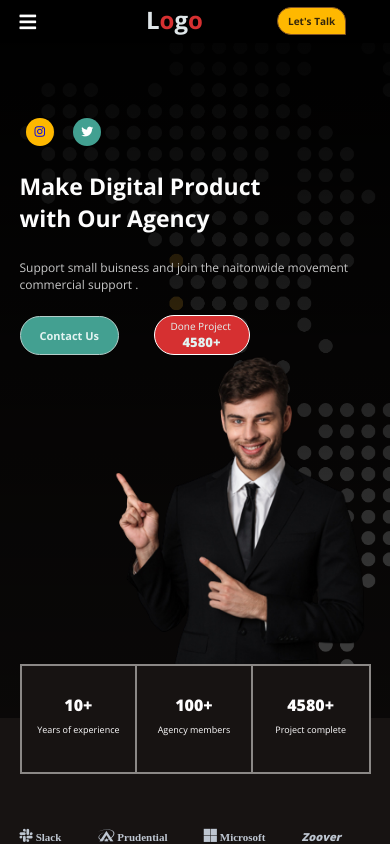
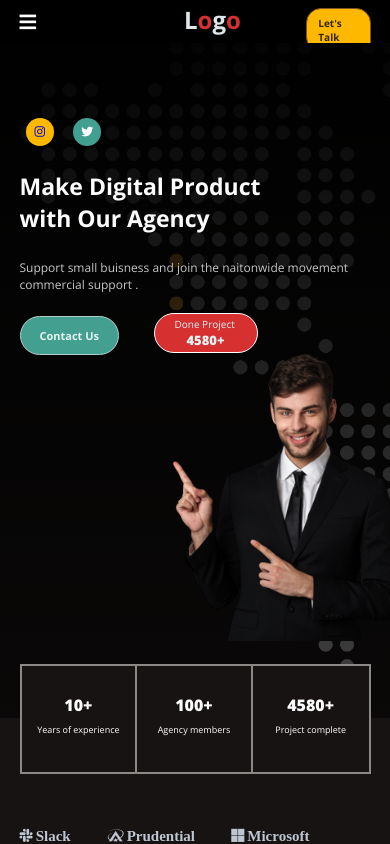
Before and after one commit to naimchy22/project-3-landing-page, a plain HTML site: page index.html in a window 390 px wide. Shown: the top 844 px of the page. Drawn offline with nearby package versions, Linux system fonts and the light colour scheme.

Commit message:
Add files via upload

```diff
--- a/css/responsive.css
+++ b/css/responsive.css
@@ -1,10 +1,75 @@
+/* Ipad view css start */
+@media only screen and (max-width: 810px) {
+    .container .heading-area .link a {
+        padding: 7px 8px;
+    }
 
+    .container .heading-area .logo h1 {
+        left: 177px;
+    }
+
+    .container .home-area .banner .smiling-young-man {
+            position: absolute;
+            top: 258px;
+            left: -36px;
+    }
+
+    .container .content .font-awesome-two .fa-slack::after,
+     .container .content .font-awesome-two .fa-asymmetrik::after, .Zoover,
+     .container .content .font-awesome-two .fa-microsoft::after {
+        font-size: 11px;
+     }
+
+     .container .how-we-work-area .content .how-we-work ol a {
+            font-size: 14px;
+     }
+
+
+     .container .how-we-work-area .content .how-we-work ol li:hover {
+        padding: 10px 0px 10px 0px;
+
+     }
+
+     .container .how-we-work-area .content img {
+        position: absolute;
+        top: 64px;
+        left: -51px;
+        width: 437px;
+    }
+
+
+    .container .sign-up {
+        padding: 55px 0px;
+    }
+
+    .container .contact-area .w-50 .img-bg [alt="Businessman"] {
+        width: 100%;
+        left: 0;
+    }
+}
+
+/* Ipad view css End */
+
+
+
+/* Phone view Css Area Start*/
 @media only screen and (max-width: 428px) {
+    /* Common Css Start */
+    .w-10 {
+        width: 20%;
+    }
+    /* Common Css End */
+
+
     /* Heading Area Start */
+    .container .heading-area .link {
+        position: relative;
+    }
+
     .container .heading-area .logo h1 {
         position: absolute;
-        left: 189px;
-        top: 7%;
+        left: 184px;
+        top: 8%;
         margin: 0;
     }
 
@@ -17,8 +82,8 @@
         font-size: 10px;
         padding: 7px 11px;
         position: absolute;
-        left: 341px;
-        top: 7px;
+        top: 8px;
+        left: 6px;
     }
 
     .container .heading-area .menu ul li{
@@ -71,6 +136,14 @@
         width: 100%;
     }
 
+    .container .home-area .content .banner .padding {
+        position: relative;
+        top: -51px;
+        left: 78px;
+        height: 39vh;
+        width: 100%;
+    }
+
     .container .home-area .banner .font-awesome [class$="twitter"] {
         padding: 8px;
         font-size: 12px;
@@ -95,21 +168,12 @@
         z-index: 2;
     }
 
-    .container .home-area .banner .links .Project {
-        font-size: 10px;
-        left: 134px;
-        padding: 3px 16px;
-        position: absolute;
-        top: 2px;
-        z-index: 2;
-    }
-
     .container .home-area .banner .smiling-young-man {
         margin-top: 13px;
-        width: 537px;
+        width: 500px;
         position: absolute;
-        top: 227px;
-        left: 19px;
+        top: 10px;
+        left: -48px;
     }
 
     .container .home-area {
@@ -192,14 +256,17 @@
     }
 
     .container .service-how-we-work .desing-development-marketing p {
-        font-size: 12px;
+        font-size: 12.5px;
     }
 
     .container .service-how-we-work .service-area .desing a, .development a, .marketing a {
-        font-size: 10px;
+        font-size: 11.5px;
+        color: rgb(16, 130, 115);
     }
 
-    .container .service-how-we-work .service-area .desing a, .development a:hover, .marketing a:hover {
+    .container .service-how-we-work .service-area .desing a:hover,
+     .development a:hover,
+      .marketing a:hover {
         text-decoration: underline;
     }
 
@@ -212,8 +279,9 @@
     /* How We Work Area Start */
     .container .how-we-work-area .content img {
         position: absolute;
-        top: 0;
-        left: -64px;
+        top: 20px;
+        left: -37px;
+        width: 480px;
     }
 
     .container .how-we-work-area .img-bg {
@@ -322,54 +390,4 @@
     }
     /* contact Area Css End */
 }
-
-
-@media only screen and (min-width: 365px) {
-    .container .heading-area .link a {
-        left: 277px;
-        padding: 6px 10px;
-    }
-
-    .container .heading-area .logo h1 {
-        left: 146px;
-    }
-
-    .container .home-area .banner .smiling-young-man {
-            position: absolute;
-            top: 258px;
-            left: -36px;
-    }
-
-    .container .content .font-awesome-two .fa-slack::after,
-     .container .content .font-awesome-two .fa-asymmetrik::after, .Zoover,
-     .container .content .font-awesome-two .fa-microsoft::after {
-        font-size: 11px;
-     }
-
-     .container .how-we-work-area .content .how-we-work ol a {
-            font-size: 14px;
-     }
-
-
-     .container .how-we-work-area .content .how-we-work ol li:hover {
-        padding: 10px 0px 10px 0px;
-
-     }
-
-     .container .how-we-work-area .content img {
-        position: absolute;
-        top: 64px;
-        left: -51px;
-        width: 437px;
-    }
-
-
-    .container .sign-up {
-        padding: 55px 0px;
-    }
-
-    .container .contact-area .w-50 .img-bg [alt="Businessman"] {
-        width: 100%;
-        left: 0;
-    }
-}
+/* Phone view Css Area end*/
--- a/index.html
+++ b/index.html
@@ -8,9 +8,9 @@
     <link rel="preconnect" href="https://fonts.gstatic.com" crossorigin>
     <link href="https://fonts.googleapis.com/css2?family=Open+Sans:wght@400;500;700;800&display=swap" rel="stylesheet">
 	<link rel="shortcut icon" type="image/x-icon" href="images/logo.svg">
+    <meta name="viewport" content="width=device-width, initial-scale=1.0">
     <link rel="stylesheet" href="style.css">
     <link rel="stylesheet" href="css/responsive.css">
-    <meta name="viewport" content="width=device-width, initial-scale=1.0">
     <title>Project-3-landing-page</title>
 </head>
 <body>
```
